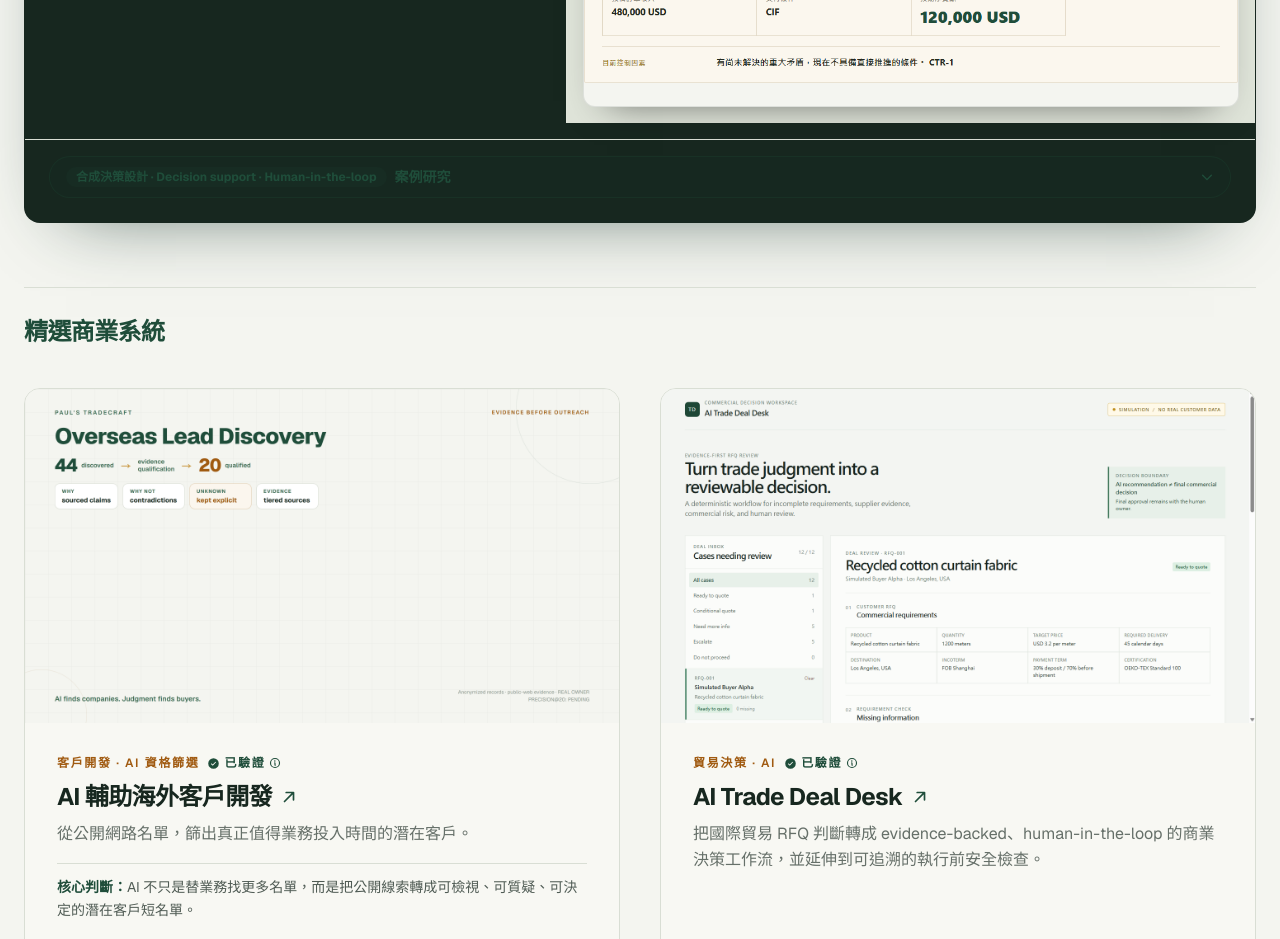
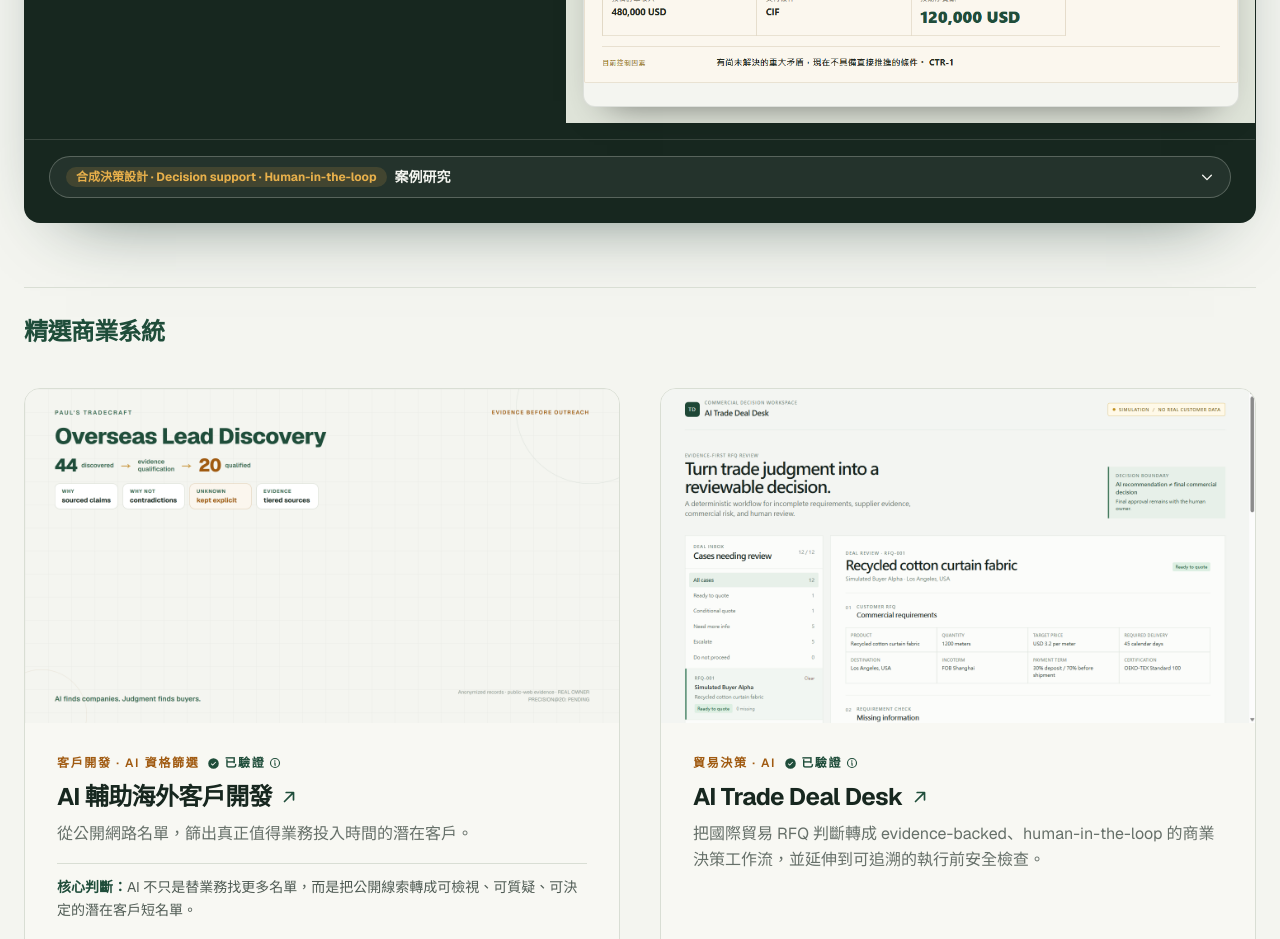
Before and after one commit to apchen1978/pauls-tradecraft, a React (Vite) app: page / in a window 1280 px wide. Shown: the part 1700-2639 px from the top of the page. Built offline with nearby package versions, Linux system fonts and the light colour scheme.

Commit message:
fix: improve CDD case study contrast

```diff
--- a/src/components/Works.jsx
+++ b/src/components/Works.jsx
@@ -26,15 +26,37 @@ const cddSnapshot = {
   en: "/images/cdd-executive-snapshot-en-v02.png",
 };
 
-function CaseStudy({ c, related, link, linkLabel }) {
+function CaseStudy({ c, related, link, linkLabel, tone = "light" }) {
   const { lang, t } = useLang();
   const f = (field) => (field ? field[lang] : "");
   const stageTag = typeof c.stageTag === "string" ? c.stageTag : c.stageTag?.[lang];
   const labels = t.works.caseStudy;
+  const isDark = tone === "dark";
+  const styles = isDark
+    ? {
+        details: "border-bone/15",
+        summary: "border-bone/25 bg-bone/[0.06] text-bone hover:bg-bone/[0.1]",
+        stage: "bg-gold/15 text-gold",
+        border: "border-bone/15",
+        heading: "text-bone/90",
+        body: "text-bone/70",
+        caption: "text-bone/55",
+        link: "text-gold hover:text-bone",
+      }
+    : {
+        details: "border-line",
+        summary: "border-forest/25 bg-forest/[0.06] text-forest hover:bg-forest/10",
+        stage: "bg-forest/10 text-forest",
+        border: "border-line",
+        heading: "text-ink/80",
+        body: "text-ink/65",
+        caption: "text-ink/55",
+        link: "text-forest hover:text-amber",
+      };
   return (
-    <details className="group mt-4 border-t border-line px-6 pt-4 pb-6">
-      <summary className="flex cursor-pointer list-none items-center gap-2 rounded-pill border border-forest/25 bg-forest/[0.06] px-4 py-2.5 text-sm font-bold text-forest transition-colors hover:bg-forest/10 [&::-webkit-details-marker]:hidden">
-        <span className="rounded-pill bg-forest/10 px-2.5 py-0.5 text-xs font-bold text-forest">
+    <details className={`group mt-4 border-t px-6 pt-4 pb-6 ${styles.details}`}>
+      <summary className={`flex cursor-pointer list-none items-center gap-2 rounded-pill border px-4 py-2.5 text-sm font-bold transition-colors [&::-webkit-details-marker]:hidden ${styles.summary}`}>
+        <span className={`rounded-pill px-2.5 py-0.5 text-xs font-bold ${styles.stage}`}>
           {f(c.stage)}
            {stageTag ? ` · ${stageTag}` : ""}
         </span>
@@ -49,27 +71,27 @@ function CaseStudy({ c, related, link, linkLabel }) {
                 src={c.gallery.src}
                 alt={f(c.gallery.alt)}
                 loading="lazy"
-                className="w-full rounded-field border border-line"
+                className={`w-full rounded-field border ${styles.border}`}
               />
               {c.gallery.caption && (
-                <figcaption className="mt-1.5 text-xs text-ink/55">{f(c.gallery.caption)}</figcaption>
+                <figcaption className={`mt-1.5 text-xs ${styles.caption}`}>{f(c.gallery.caption)}</figcaption>
               )}
             </figure>
           </div>
         )}
         <div>
-          <dt className="font-semibold text-ink/80">{labels.problem}</dt>
-          <dd className="mt-0.5 leading-relaxed text-ink/65">{f(c.problem)}</dd>
+          <dt className={`font-semibold ${styles.heading}`}>{labels.problem}</dt>
+          <dd className={`mt-0.5 leading-relaxed ${styles.body}`}>{f(c.problem)}</dd>
         </div>
          <div>
-           <dt className="font-semibold text-ink/80">{labels.approach}</dt>
-           <dd className="mt-0.5 leading-relaxed text-ink/65">{f(c.approach)}</dd>
+           <dt className={`font-semibold ${styles.heading}`}>{labels.approach}</dt>
+           <dd className={`mt-0.5 leading-relaxed ${styles.body}`}>{f(c.approach)}</dd>
          </div>
          {c.highlights && (
            <div>
-             <dt className="font-semibold text-ink/80">{labels.capabilities ?? "Capabilities"}</dt>
+             <dt className={`font-semibold ${styles.heading}`}>{labels.capabilities ?? "Capabilities"}</dt>
              <dd className="mt-1">
-               <ul className="grid gap-1.5 text-ink/65 sm:grid-cols-2">
+               <ul className={`grid gap-1.5 sm:grid-cols-2 ${styles.body}`}>
                  {c.highlights[lang].map((item) => <li key={item} className="flex gap-2 leading-relaxed"><span className="mt-2 h-1.5 w-1.5 shrink-0 rounded-full bg-amber" />{item}</li>)}
                </ul>
              </dd>
@@ -77,34 +99,34 @@ function CaseStudy({ c, related, link, linkLabel }) {
          )}
          {!c.compact && (
            <div>
-             <dt className="font-semibold text-ink/80">{labels.tools}</dt>
-             <dd className="mt-0.5 leading-relaxed text-ink/65">{f(c.tools)}</dd>
+              <dt className={`font-semibold ${styles.heading}`}>{labels.tools}</dt>
+              <dd className={`mt-0.5 leading-relaxed ${styles.body}`}>{f(c.tools)}</dd>
            </div>
          )}
          {!c.compact && <div>
-           <dt className="font-semibold text-ink/80">{labels.result}</dt>
-           <dd className="mt-0.5 leading-relaxed text-ink/65">{f(c.result)}</dd>
+            <dt className={`font-semibold ${styles.heading}`}>{labels.result}</dt>
+            <dd className={`mt-0.5 leading-relaxed ${styles.body}`}>{f(c.result)}</dd>
          </div>}
         <div>
-          <dt className="font-semibold text-ink/80">{labels.evidence}</dt>
-          <dd className="mt-0.5 break-words leading-relaxed text-ink/65">{f(c.evidence)}</dd>
+          <dt className={`font-semibold ${styles.heading}`}>{labels.evidence}</dt>
+          <dd className={`mt-0.5 break-words leading-relaxed ${styles.body}`}>{f(c.evidence)}</dd>
         </div>
         {related && (
-          <div className="border-t border-line pt-3">
+          <div className={`border-t pt-3 ${styles.border}`}>
             <a
               href={`#${related.id}`}
-              className="inline-flex items-center gap-1.5 text-sm font-semibold text-forest transition-colors hover:text-amber"
+              className={`inline-flex items-center gap-1.5 text-sm font-semibold transition-colors ${styles.link}`}
               onClick={(e) => e.stopPropagation()}
             >
               <ArrowUpRight size={14} weight="bold" />
               {typeof related.label === "string" ? related.label : related.label?.[lang]}
             </a>
-            {related.note && <p className="mt-1 text-xs leading-relaxed text-ink/55">{typeof related.note === "string" ? related.note : related.note?.[lang]}</p>}
+            {related.note && <p className={`mt-1 text-xs leading-relaxed ${styles.caption}`}>{typeof related.note === "string" ? related.note : related.note?.[lang]}</p>}
          </div>
         )}
         {c.compact && link && (
-          <div className="border-t border-line pt-3">
-            <a href={link} target="_blank" rel="noopener noreferrer" className="inline-flex items-center gap-1.5 font-semibold text-forest transition-colors hover:text-amber">
+          <div className={`border-t pt-3 ${styles.border}`}>
+            <a href={link} target="_blank" rel="noopener noreferrer" className={`inline-flex items-center gap-1.5 font-semibold transition-colors ${styles.link}`}>
               <ArrowUpRight size={14} weight="bold" />
               {typeof linkLabel === "string" ? linkLabel : linkLabel?.[lang]}
             </a>
@@ -155,7 +177,7 @@ function FeaturedSystem({ work }) {
           <span className="absolute bottom-7 right-7 rounded-field bg-ink/90 px-3 py-2 text-xs font-semibold text-bone opacity-0 shadow-lg transition-opacity group-hover:opacity-100">{linkLabel} →</span>
         </a>
       </div>
-      {work.case && <CaseStudy c={work.case} related={work.related} link={work.link} linkLabel={work.linkLabel} />}
+      {work.case && <CaseStudy c={work.case} related={work.related} link={work.link} linkLabel={work.linkLabel} tone="dark" />}
     </article>
   );
 }
```
